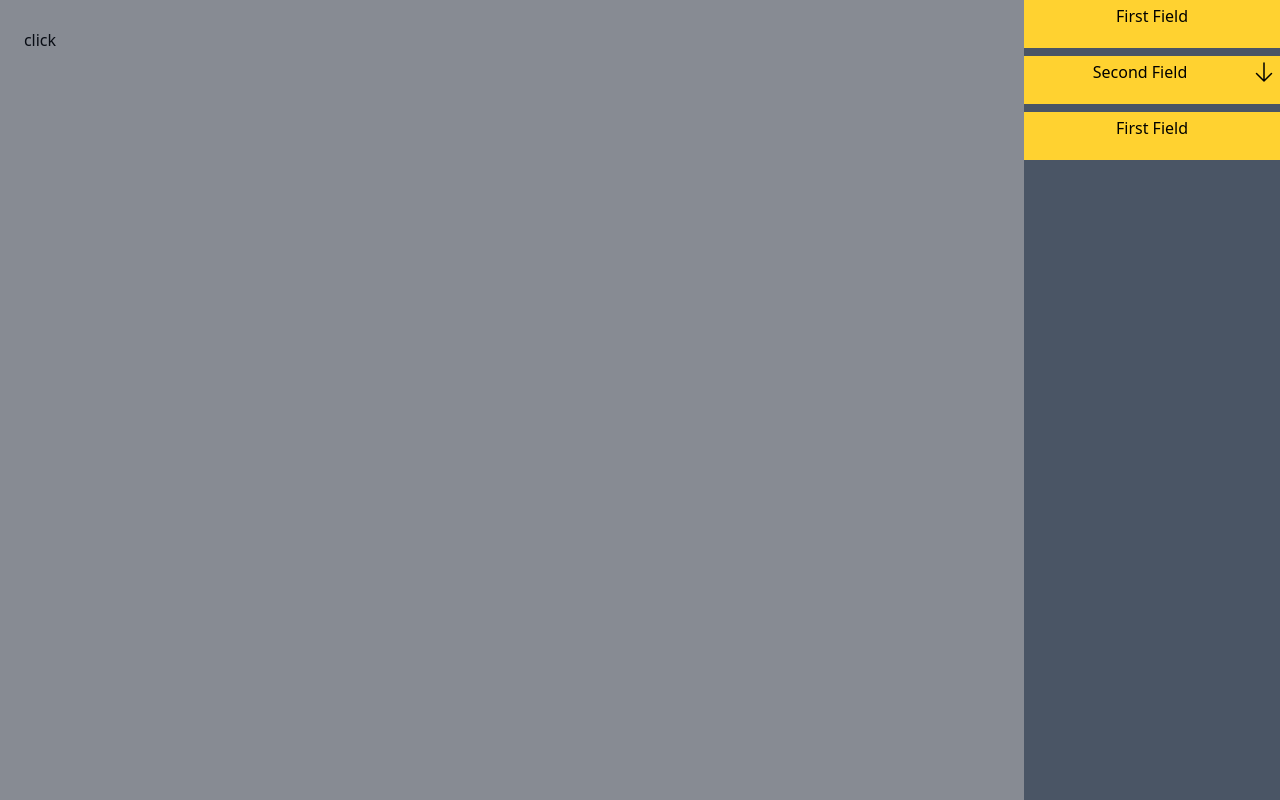
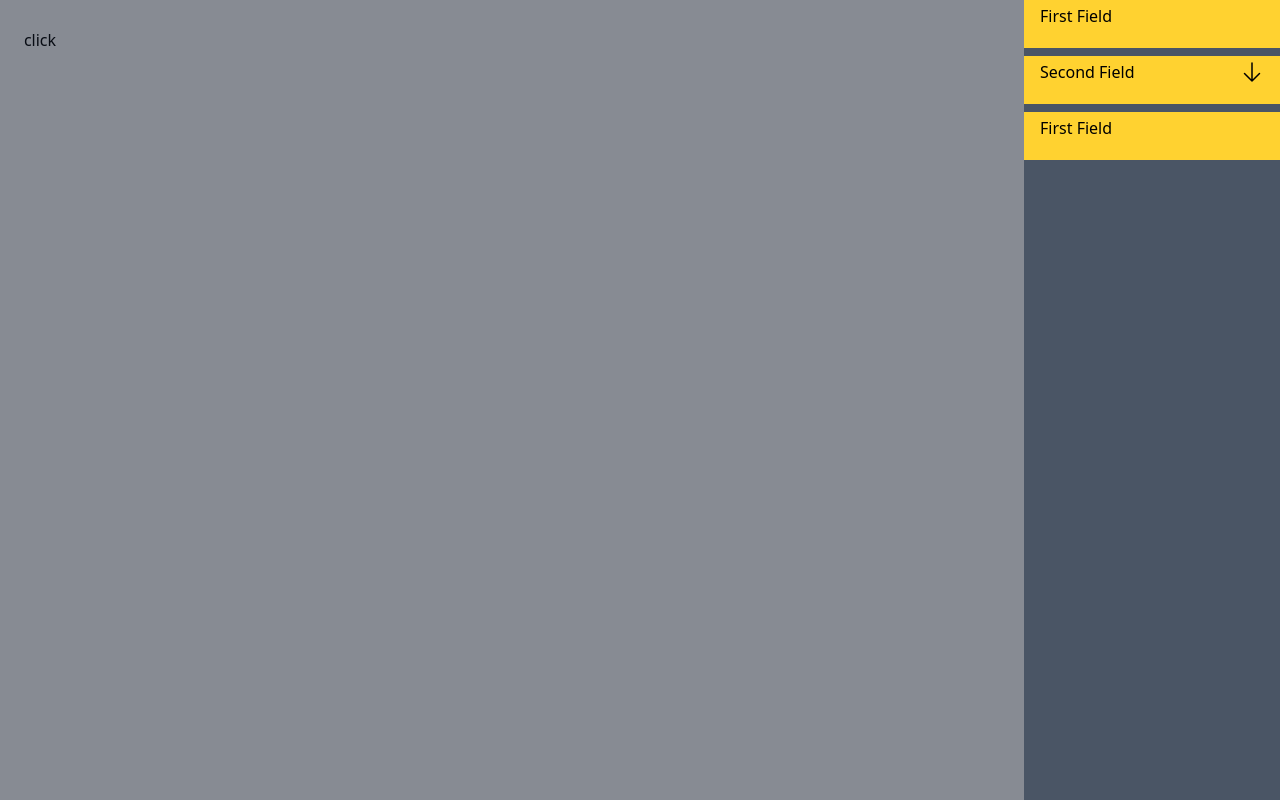
Before and after one commit to volus1986/dt-test-task, a Next.js app: page / in a window 1280 px wide. Built offline with nearby package versions, Linux system fonts and the light colour scheme.

Commit message:
update sidebar styles

```diff
--- a/app/components/Sidebar/components/MainMenuItem.tsx
+++ b/app/components/Sidebar/components/MainMenuItem.tsx
@@ -24,10 +24,10 @@ export function MainMenuItem({title, isOpen = true, menuSubItems = [], changeOpe
     }
 
     const titleEl = <button
-        className='w-full h-12 flex justify-between p-1 bg-amber-300'
+        className='w-full h-12 flex justify-between px-4 py-1 bg-amber-300'
         onClick={handleSwitchOpen}
     >
-        <div className="grow flex items-center justify-center">{title}</div>
+        <div className="grow flex items-center">{title}</div>
         <div className="flex items-center">{icon()}</div>
     </button>
 
```
